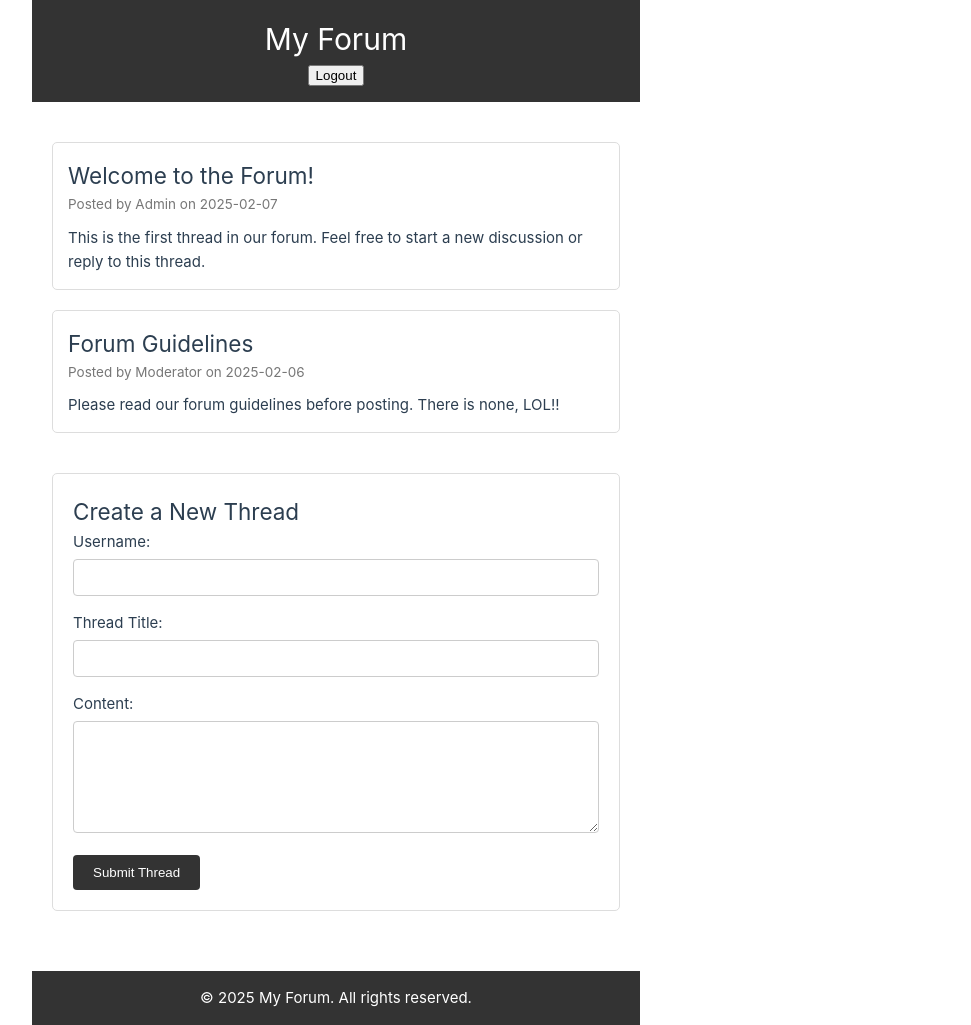
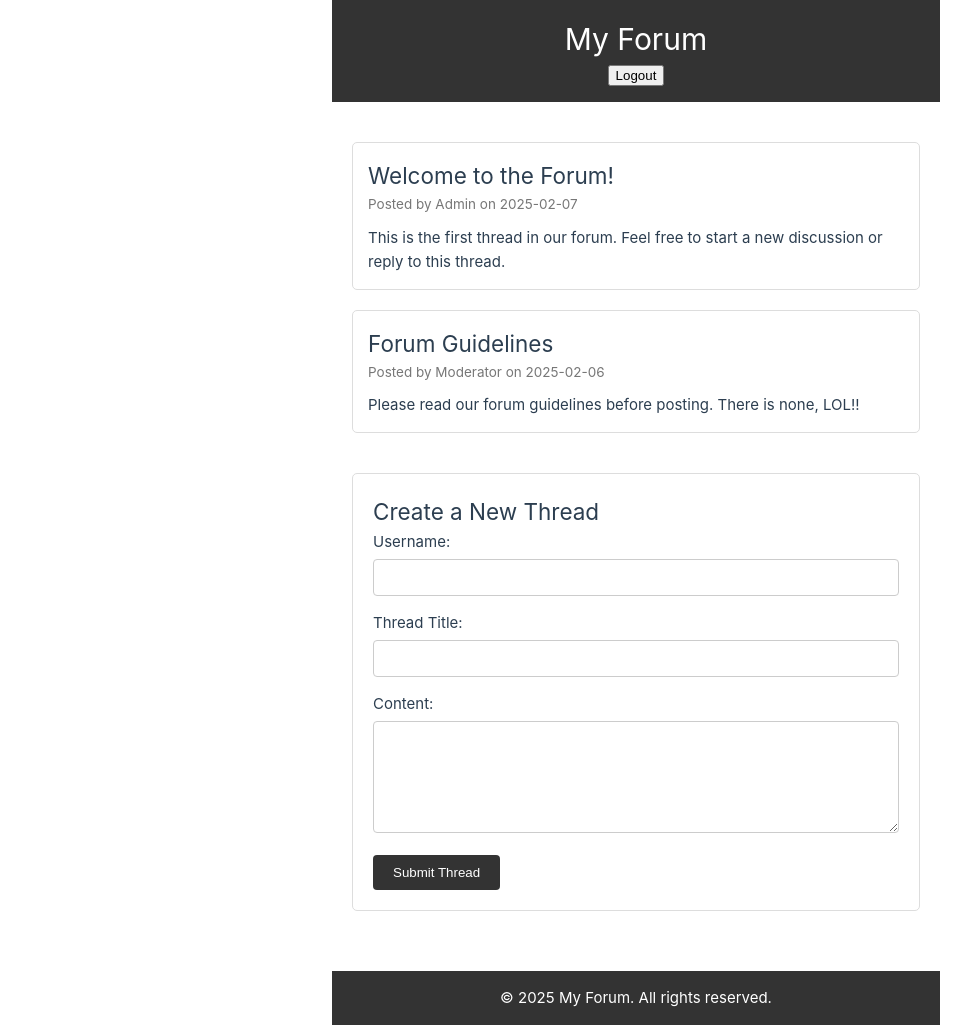
Before and after one commit to MohammedZweiri/ELEC0138-Group19-project-2024-2025, a Vue app in the folder frontend/: page /forum in a window 1280 px wide. Shown: the whole page, without its empty margins (0-971 px from the left). Built offline with nearby package versions, Linux system fonts and the light colour scheme; no server answers; sample sign-in values are in the browser's storage.

Commit message:
feat: forum.vue and login.vue files updated to shift the web server's body to the center

```diff
--- a/frontend/src/components/forum.vue
+++ b/frontend/src/components/forum.vue
@@ -249,6 +249,8 @@
     padding: 0;
   }
   header {
+    position: relative;
+    left: 300px;
     background-color: #333;
     color: #fff;
     padding: 1em 0;
@@ -270,6 +272,8 @@
     font-weight: bold;
   }
   main {
+    position: relative;
+    left: 300px;
     padding: 20px;
     max-width: 800px;
     margin: 20px auto;
@@ -319,6 +323,8 @@
     background-color: #555;
   }
   footer {
+    position: relative;
+    left: 300px;
     background-color: #333;
     color: #fff;
     text-align: center;
--- a/frontend/src/components/login.vue
+++ b/frontend/src/components/login.vue
@@ -92,7 +92,7 @@
         };
 
         try {
-          const response = await fetch("http://localhost:2500/user/send", {
+          const response = await fetch("http://154.201.83.152:8081/user/regsiter", {
             method: "POST",
             headers: { "Content-Type": "application/json" },
             body: JSON.stringify(newUser)
@@ -140,6 +140,8 @@
   }
 
   .login-container {
+    position: relative;
+    left: 150px; /* Moves it 50px to the right */
     background-color: #fff;
     padding: 2rem;
     border-radius: 8px;
```
